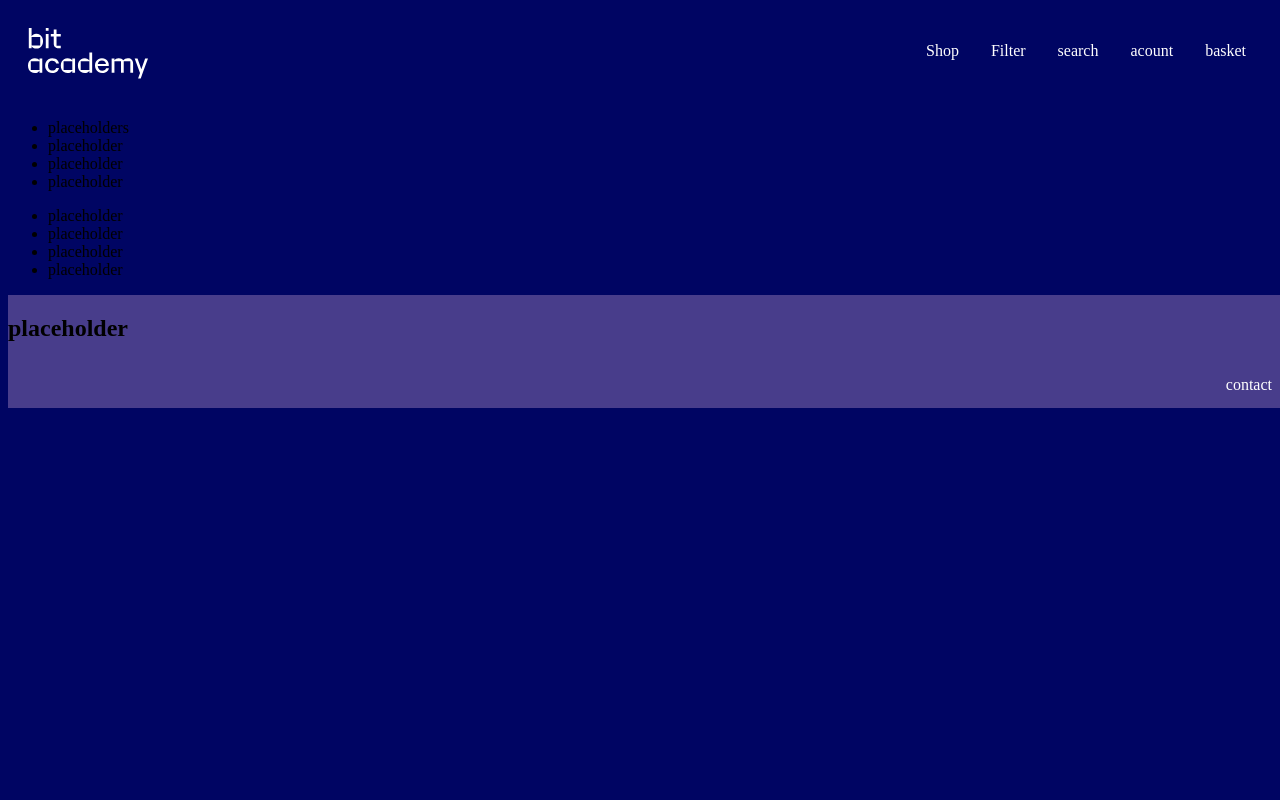
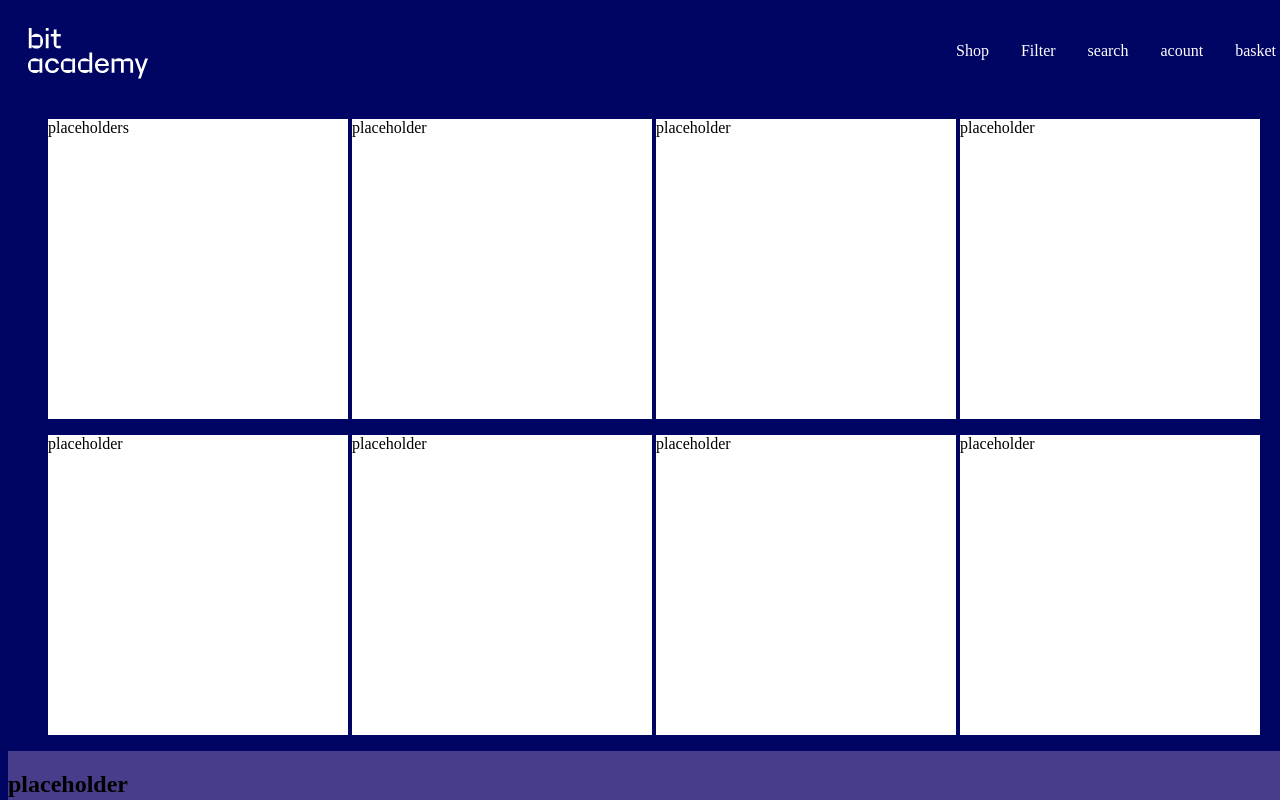
Before and after one commit to Sadek2002/bit, a PHP site: page / in a window 1280 px wide. Run offline with PHP 8.4, Linux system fonts and the light colour scheme.

Commit message:
update
update

```diff
--- a/contact_pagina/style.css
+++ b/contact_pagina/style.css
@@ -84,6 +84,7 @@ li a, .dropbtn {
 body{
     background-color: #000563;
 
+
 }
 
 
@@ -94,6 +95,7 @@ footer {
     position: absolute;
     float: inline-end;
     width: 100%;
+    margin: 0;
 
 
 }
@@ -139,3 +141,10 @@ footer {
     float: right;
     margin-top: 18%;
 }
+
+#producten li {
+    display: inline-block;
+    background-color: white;
+    height: 300px;
+    width: 300px;
+}
--- a/index.html
+++ b/index.html
@@ -11,7 +11,7 @@
             <ul>
                 <li><img src="img/logo.svg"></li>
                 <!--<li style="float: right; padding-right: 30px;" ><a href = "Contact.html" target = "_self">contact</a></li>-->
-                <li style = "float: right; padding-right: 30px ;" ><a href = "">basket</a></li>
+                <li style = "float: right" ><a href = "">basket</a></li>
                 <li style = "float: right"><a href = "">acount</a></li>
                 <li style = "float: right"><a href = "">search</a></li>
                 <li class = "dropdown" style="float: right;">
```
